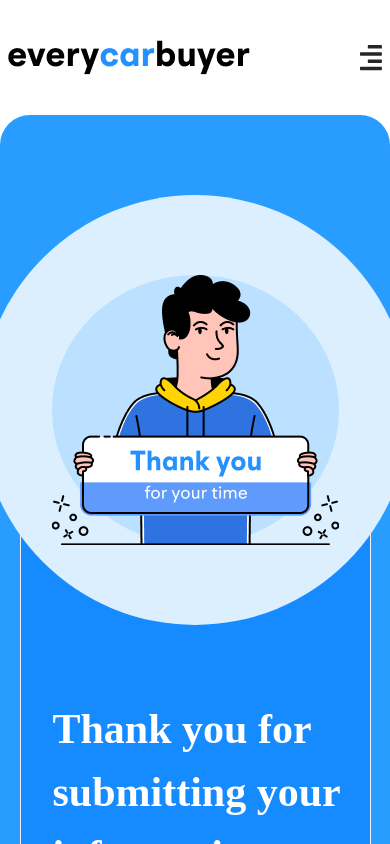
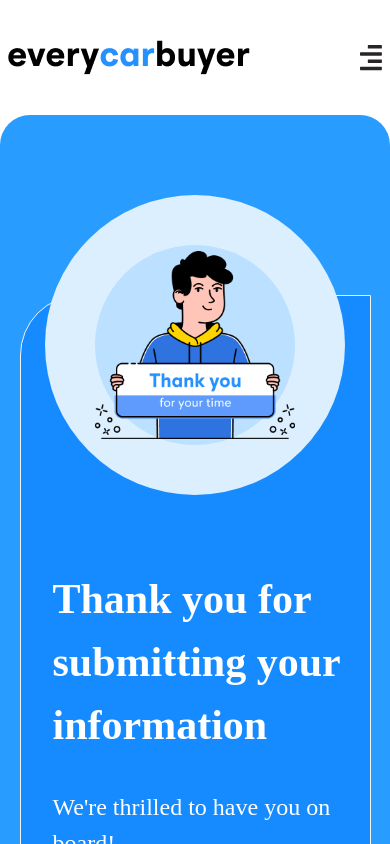
Before and after one commit to aamiraj/everycarbuyer2, a Next.js app: page /submission in a window 390 px wide. Shown: the top 844 px of the page. Built offline with nearby package versions, Linux system fonts and the light colour scheme; a web font is replaced by a local one.

Commit message:
updated resposive style for small mobile

```diff
--- a/src/app/responsive.css
+++ b/src/app/responsive.css
@@ -85,6 +85,12 @@
     position: relative;
     top: 0;
     left: 0;
+    width: 300px;
+    height: 300px;
+  }
+  .thanksImg {
+    width: 200px;
+    height: 200px;
   }
   .thankYouNote {
     width: 90%;
```
